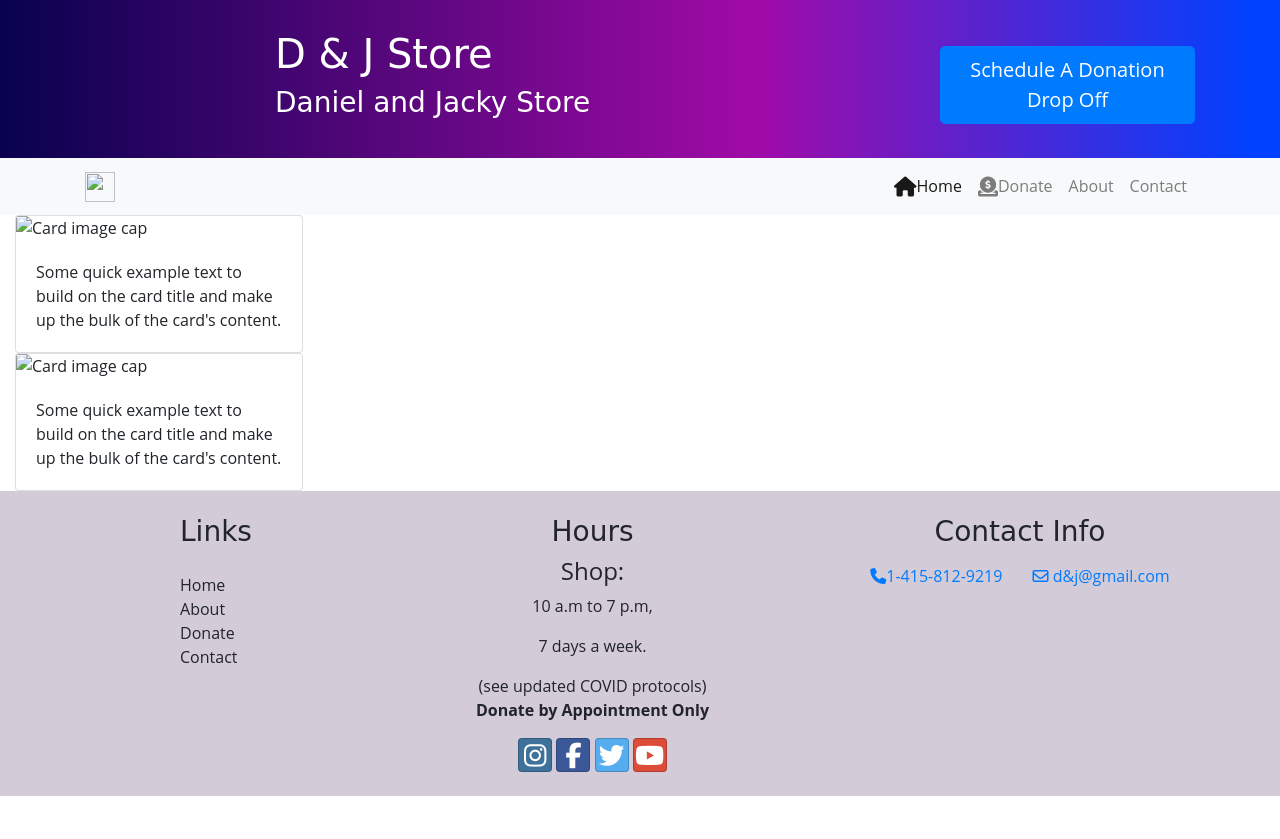
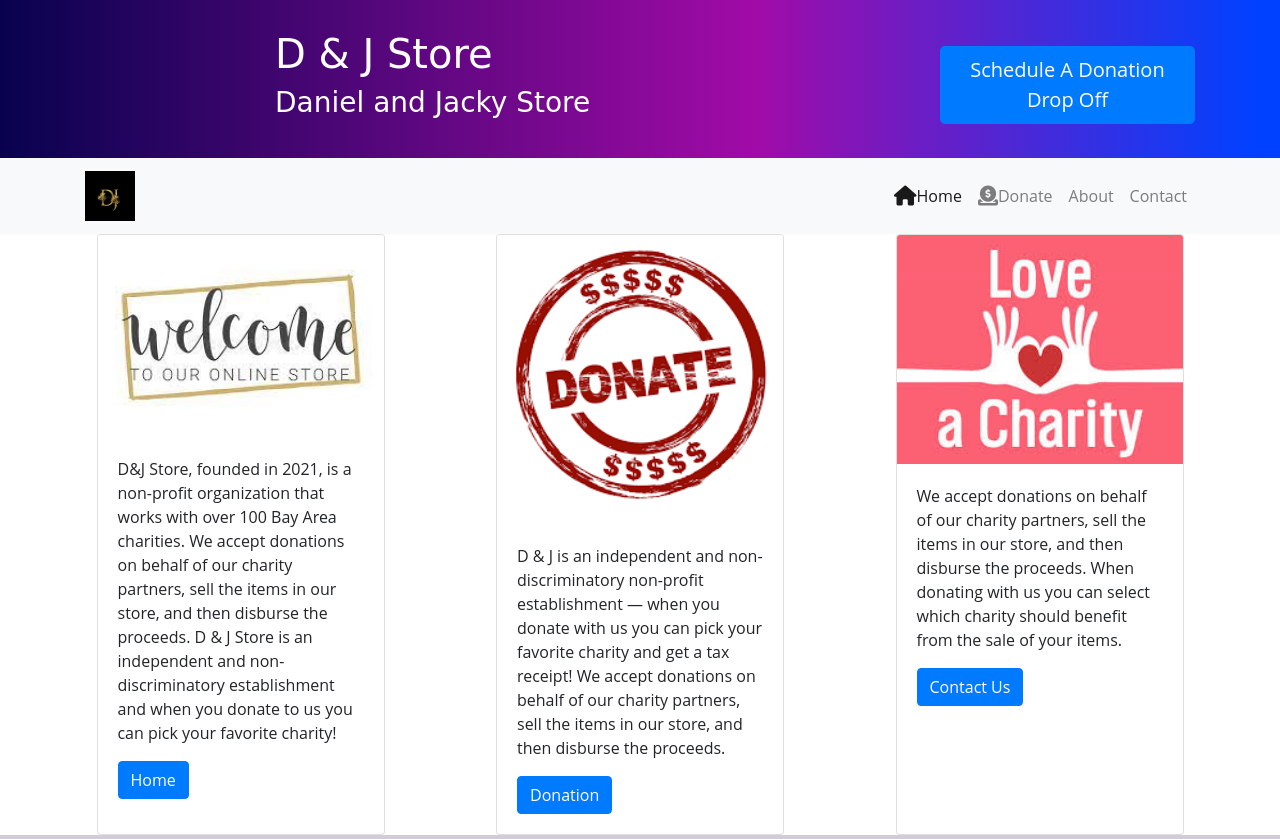
Before and after one commit to ahdoy888/donation_website, a website: page index.html in a window 1280 px wide. Shown: the top 839 px of the page. Before the commit the page ends 800 px from the top, so only its background shows below. Drawn offline with nearby package versions, Linux system fonts and the light colour scheme; some icons are missing.

Commit message:
index page revised 04/19

```diff
--- a/index.html
+++ b/index.html
@@ -15,12 +15,15 @@
     <title>Donation Web</title>
 </head>
 <style>
-    /* body {
-        color: violet;
-    } */
+
     .jumbotron {
         background: linear-gradient(90deg, rgba(8,2,78,1) 0%, rgba(161,11,167,1) 59%, rgba(0,65,255,1) 98%);
         color: #fff;
+    }
+
+    .wrapper {
+        display: flex;
+        justify-content: space-evenly;
     }
 
 
@@ -44,8 +47,7 @@
     </header>
     <nav class="navbar navbar-expand-sm navbar-light bg-light sticky-top">
         <div class="container">
-          <a class="navbar-brand" href="#"><img src="img"
-          height="30d" width="30" /></a>
+          <a class="navbar-brand" href="#"><img src="img/classy-gold-letter-d-j-dj-vintage-decorative-ornament-stamp-wedding-logo-icon-185434982.ico" height="50" width="50" /></a>
             <button class="navbar-toggler" type="button" data-toggle="collapse" data-target="#donationNavbar">
               <span class="navbar-toggler-icon"></span>
             </button>
@@ -59,20 +61,30 @@
             </div>
         </div>
         </nav>
+
         <div class="wrapper">
             <div class="card" style="width: 18rem;">
-            <img class="card-img-top" src="..." alt="Card image cap">
+                <img class="card-img-top" src="img/ourStore.jpeg" alt="our store image">
                 <div class="card-body">
-            <p class="card-text">Some quick example text to build on the card title and make up the bulk of the card's content.</p>
+                <p class="card-text">D&J Store, founded in 2021, is a non-profit organization that works with over 100 Bay Area charities. We accept donations on behalf of our charity partners, sell the items in our store, and then disburse the proceeds. D & J Store is an independent and non-discriminatory establishment and when you donate to us you can pick your favorite charity!</p>
+                <a href="aboutus.html" class="btn btn-primary">Home</a>
                 </div>
             </div>
             <div class="card" style="width: 18rem;">
-            <img class="card-img-top" src="..." alt="Card image cap">
+                <img class="card-img-top" src="img/donate.png" alt="donate image">
                 <div class="card-body">
-            <p class="card-text">Some quick example text to build on the card title and make up the bulk of the card's content.</p>
+                <p class="card-text">D & J is an independent and non-discriminatory non-profit establishment — when you donate with us you can pick your favorite charity and get a tax receipt! We accept donations on behalf of our charity partners, sell the items in our store, and then disburse the proceeds.</p>
+                <a href="donate.html" class="btn btn-primary">Donation</a>
                 </div>
             </div>
-      </nav>
+            <div class="card" style="width: 18rem;">
+                <img class="card-img-top" src="img/charity.jpeg" alt="charity image">
+                <div class="card-body">
+                <p class="card-text">We accept donations on behalf of our charity partners, sell the items in our store, and then disburse the proceeds. When donating with us you can select which charity should benefit from the sale of your items.</p>
+                <a href="contactus.html" class="btn btn-primary">Contact Us</a>
+                </div>
+            </div>
+        </div>
 
 
 
@@ -107,14 +119,12 @@
                 </div>
                 <div class="col-4 col-sm-4 text-center my-4">
                   <h3>Contact Info</h3>
-                    <a role="button" class="btn btn-link" href="tel:+14158129219"><i class="fa fa-phone"></i>1-415-812-9219</a>
+                    <a role="button" class="btn btn-link" href="tel:+14158129219"><i class="fa fa-phone"></i>1-415-812-9219</a><br />
                     <a role="button" class="btn btn-link" href="mailto:d&j@gmail.com"><i class="fa fa-envelope-o"></i> d&j@gmail.com</a>
                 </div>
            </div>
         </div>
     </footer>
-
-
 
 
         <script src="node_modules/jquery/dist/jquery.slim.min.js"></script>
```
Also changed, not shown: img/charity.jpeg (added), img/donate-image.png (added), img/donate.png (added), img/ourStore.jpeg (added). Lines whose indentation alone changed are shown as unchanged.
